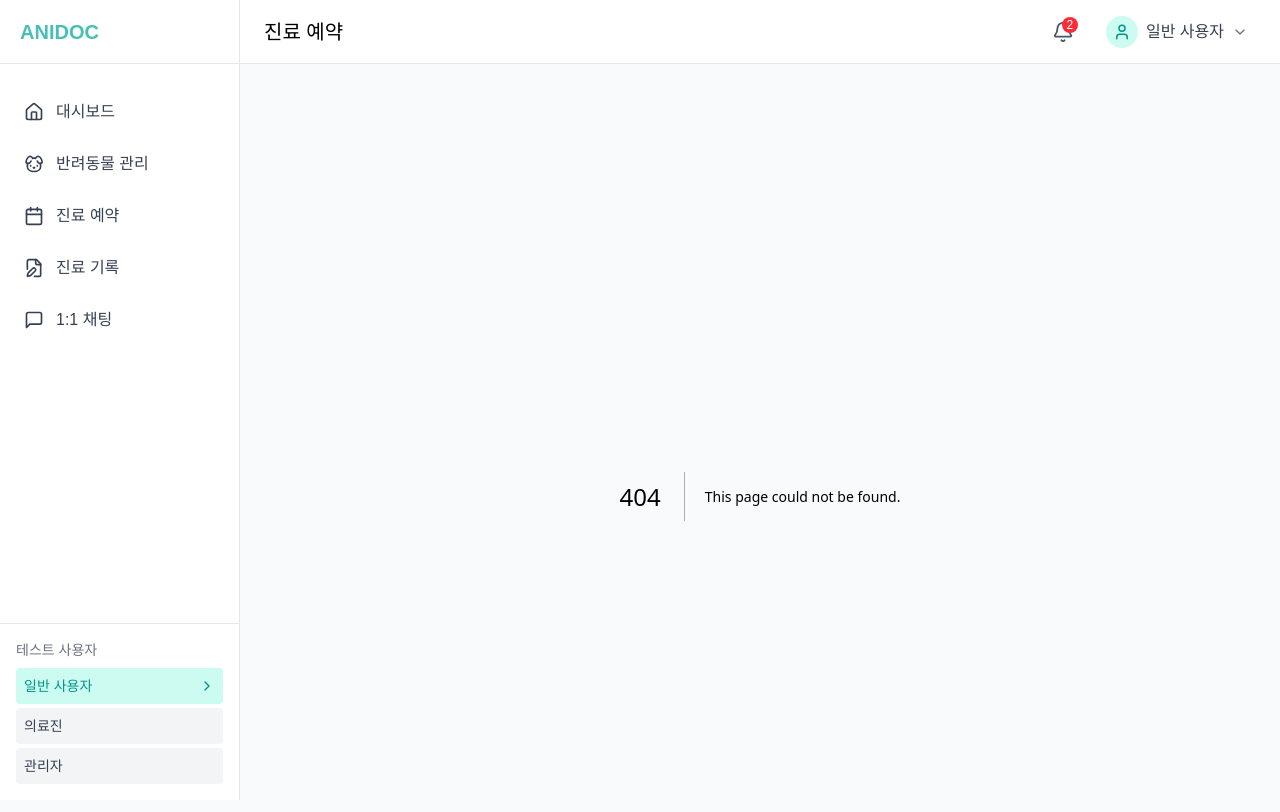
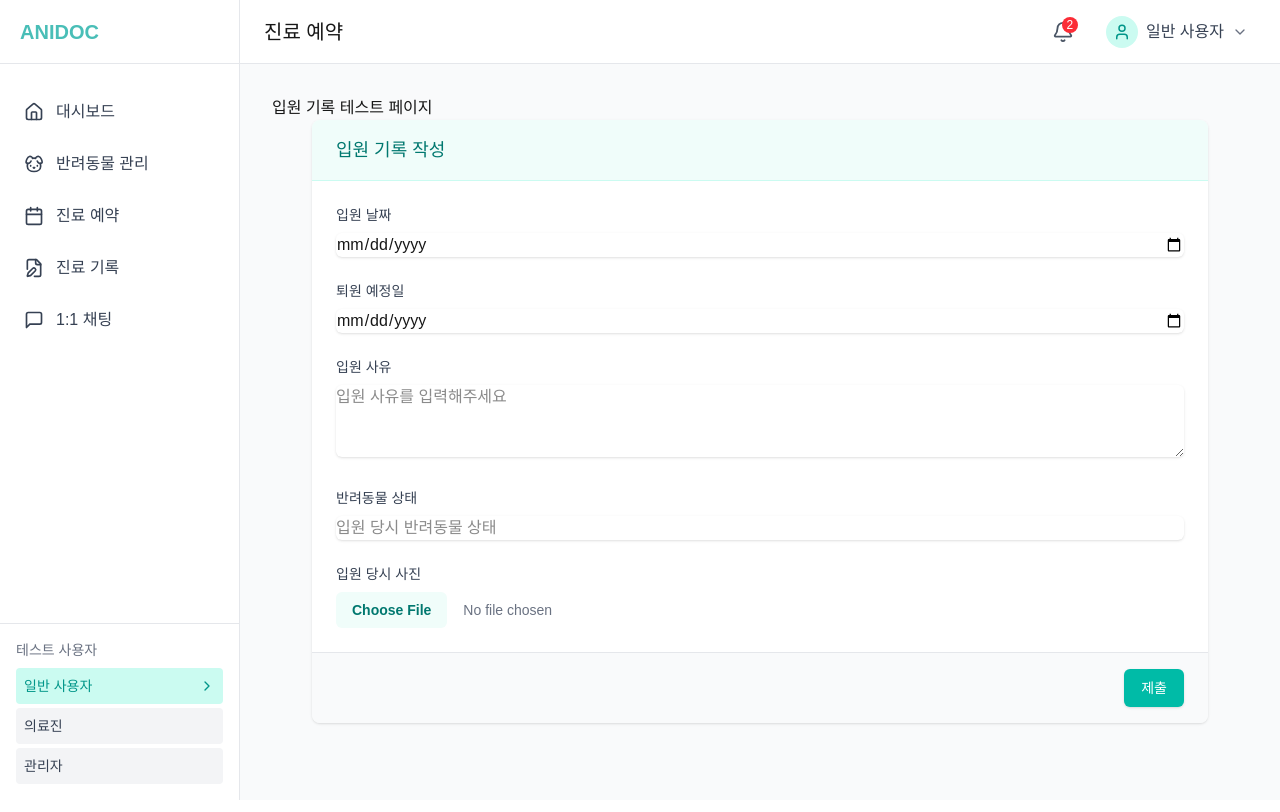
Before and after one commit to Pet-ner/AniDoc, a Next.js app in the folder frontend/: page /test in a window 1280 px wide. Before the commit this address had no page. Shown: the top 812 px of the page. Built offline with nearby package versions, Linux system fonts and the light colour scheme.

Commit message:
feat : S3 폴더구분

```diff
--- /dev/null
+++ b/frontend/src/app/test/page.tsx
@@ -0,0 +1,21 @@
+// app/test-hospitalization/page.tsx
+
+'use client';
+
+import React from 'react';
+import NewHospitalizationRecord from '@/components/hospitalizationrecord/NewHospitalizationRecord';
+
+const TestPage = () => {
+  const handleSubmit = (data: any) => {
+    console.log('제출된 데이터:', data);
+  };
+
+  return (
+    <div>
+      <h1>입원 기록 테스트 페이지</h1>
+      <NewHospitalizationRecord onSubmit={handleSubmit} />
+    </div>
+  );
+};
+
+export default TestPage;
--- /dev/null
+++ b/frontend/src/components/hospitalizationrecord/NewHospitalizationRecord.tsx
@@ -0,0 +1,173 @@
+'use client';
+
+import React, { useState } from 'react';
+
+interface Props {
+  onSubmit: (formData: any) => void;
+}
+
+const NewHospitalizationRecord: React.FC<Props> = ({ onSubmit }) => {
+  const [admissionDate, setAdmissionDate] = useState('');
+  const [expectedDischargeDate, setExpectedDischargeDate] = useState('');
+  const [reason, setReason] = useState('');
+  const [status, setStatus] = useState('');
+  const [imageUrl, setImageUrl] = useState('');
+  const [imageFile, setImageFile] = useState<File | null>(null);
+  const [loading, setLoading] = useState(false);
+  const [previewUrl, setPreviewUrl] = useState<string | null>(null);
+
+
+
+  const handleImageChange = async (e: React.ChangeEvent<HTMLInputElement>) => {
+    const file = e.target.files?.[0];
+    if (!file) return;
+
+    try {
+      setLoading(true);
+
+      // ✅ 1. Presigned URL 요청
+      const folder = 'HOSPITALIZATION';
+      const res = await fetch(
+        `${process.env.NEXT_PUBLIC_API_BASE_URL}/api/s3/presigned-url?s3Folder=${folder}&fileName=${encodeURIComponent(file.name)}&contentType=${encodeURIComponent(file.type)}`
+      );
+      const { url: presignedUrl } = await res.json();
+      console.log("Presigned URL:", presignedUrl);
+
+      // ✅ 2. S3에 이미지 업로드
+      const uploadRes = await fetch(presignedUrl, {
+        method: 'PUT',
+        headers: {
+          'Content-Type': file.type,
+        },
+        body: file,
+      });
+
+      if (!uploadRes.ok) {
+        throw new Error("S3 업로드 실패");
+      }
+
+      // ✅ 3. 서버에 저장할 실제 URL (query string 제거)
+      const objectKey = presignedUrl.split('.com/')[1]?.split('?')[0];
+      const finalUrl = `https://anidoc-bucket.s3.ap-northeast-2.amazonaws.com/${objectKey}`;
+      setImageUrl(finalUrl); // ❗ 제출용 URL 저장
+
+
+      const previewUrl = URL.createObjectURL(file);
+    setPreviewUrl(previewUrl);
+    } catch (err) {
+      console.error("이미지 업로드 실패:", err);
+      alert("이미지 업로드 중 오류가 발생했습니다.");
+    } finally {
+      setLoading(false);
+    }
+  };
+
+
+
+
+
+
+  const handleSubmit = () => {
+    const data = {
+      admissionDate,
+      expectedDischargeDate,
+      reason,
+      status,
+      imageUrl,
+    };
+    onSubmit(data);
+  };
+
+  return (
+    <div className="max-w-4xl mx-auto">
+      <form onSubmit={(e) => {
+        e.preventDefault();
+        handleSubmit();
+      }} className="bg-white rounded-lg shadow-sm overflow-hidden">
+
+        {/* 제목 */}
+        <div className="bg-teal-50 px-6 py-4 border-b border-teal-100">
+          <h2 className="text-lg font-medium text-teal-700">입원 기록 작성</h2>
+        </div>
+
+        {/* 폼 본문 */}
+        <div className="p-6 space-y-6">
+          {/* 입원 날짜 */}
+          <div>
+            <label className="block text-sm font-medium text-gray-700 mb-2">입원 날짜</label>
+            <input
+              type="date"
+              value={admissionDate}
+              onChange={(e) => setAdmissionDate(e.target.value)}
+              className="w-full border-gray-300 rounded-md shadow-sm focus:border-teal-500 focus:ring-teal-500"
+            />
+          </div>
+
+          {/* 퇴원 예정일 */}
+          <div>
+            <label className="block text-sm font-medium text-gray-700 mb-2">퇴원 예정일</label>
+            <input
+              type="date"
+              value={expectedDischargeDate}
+              onChange={(e) => setExpectedDischargeDate(e.target.value)}
+              className="w-full border-gray-300 rounded-md shadow-sm focus:border-teal-500 focus:ring-teal-500"
+            />
+          </div>
+
+          {/* 입원 사유 */}
+          <div>
+            <label className="block text-sm font-medium text-gray-700 mb-2">입원 사유</label>
+            <textarea
+              value={reason}
+              onChange={(e) => setReason(e.target.value)}
+              rows={3}
+              className="w-full border-gray-300 rounded-md shadow-sm focus:border-teal-500 focus:ring-teal-500"
+              placeholder="입원 사유를 입력해주세요"
+            />
+          </div>
+
+          {/* 반려동물 상태 */}
+          <div>
+            <label className="block text-sm font-medium text-gray-700 mb-2">반려동물 상태</label>
+            <input
+              type="text"
+              value={status}
+              onChange={(e) => setStatus(e.target.value)}
+              className="w-full border-gray-300 rounded-md shadow-sm focus:border-teal-500 focus:ring-teal-500"
+              placeholder="입원 당시 반려동물 상태"
+            />
+          </div>
+
+          {/* 입원 당시 사진 */}
+          <div>
+            <label className="block text-sm font-medium text-gray-700 mb-2">입원 당시 사진</label>
+            <input
+              type="file"
+              accept="image/*"
+              onChange={handleImageChange}
+              className="block w-full text-sm text-gray-500 file:mr-4 file:py-2 file:px-4 file:rounded-md file:border-0 file:text-sm file:font-semibold file:bg-teal-50 file:text-teal-700 hover:file:bg-teal-100"
+            />
+            {previewUrl && (
+              <div className="mt-3">
+                  <img src={previewUrl} alt="입원 사진" className="w-48 h-auto rounded shadow-md" />
+              </div>
+            )}
+          </div>
+        </div>
+
+        {/* 버튼 영역 */}
+        <div className="px-6 py-4 bg-gray-50 border-t border-gray-200 flex justify-end space-x-3">
+          <button
+            type="submit"
+            disabled={loading}
+            className="py-2 px-4 border border-transparent rounded-md shadow-sm text-sm font-medium text-white bg-teal-500 hover:bg-teal-600 focus:outline-none focus:ring-2 focus:ring-offset-2 focus:ring-teal-500 disabled:bg-gray-300 disabled:cursor-not-allowed"
+          >
+            {loading ? "처리 중..." : "제출"}
+          </button>
+        </div>
+      </form>
+    </div>
+  );
+};
+
+export default NewHospitalizationRecord;
```
